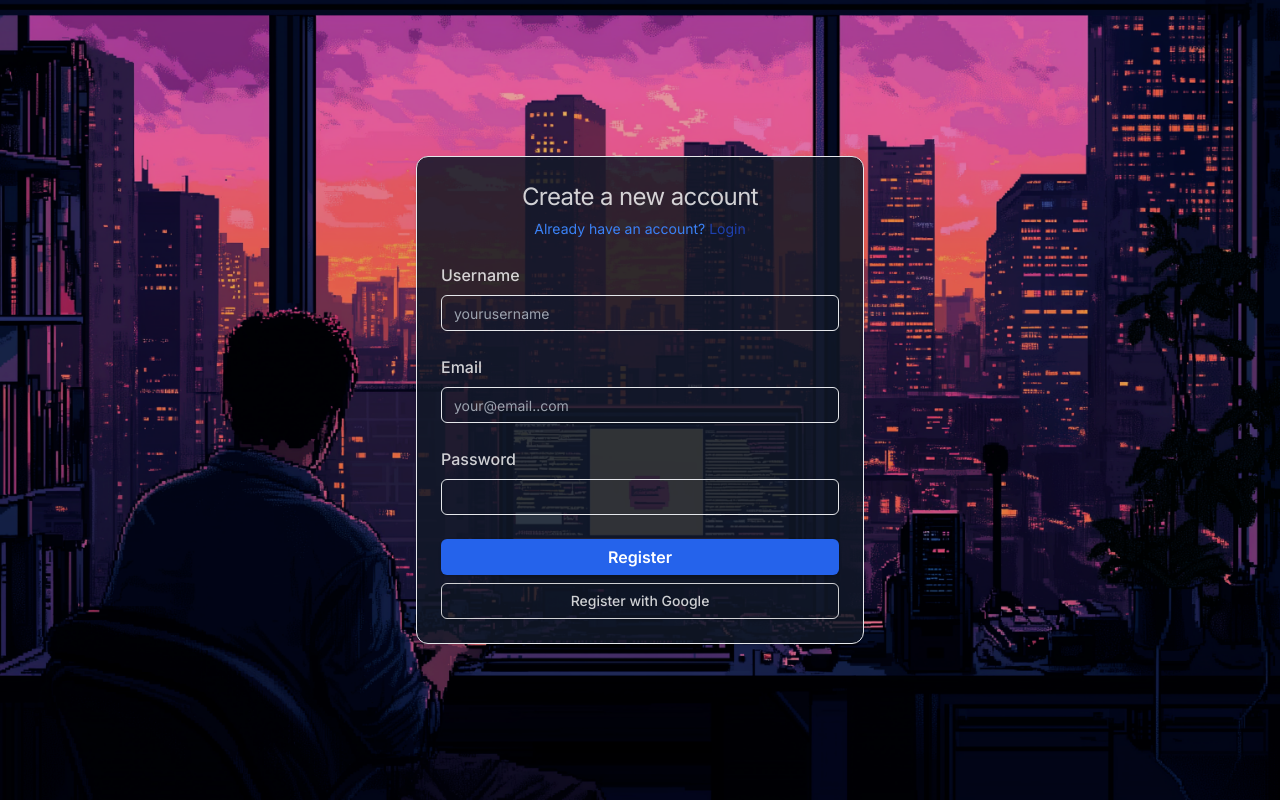
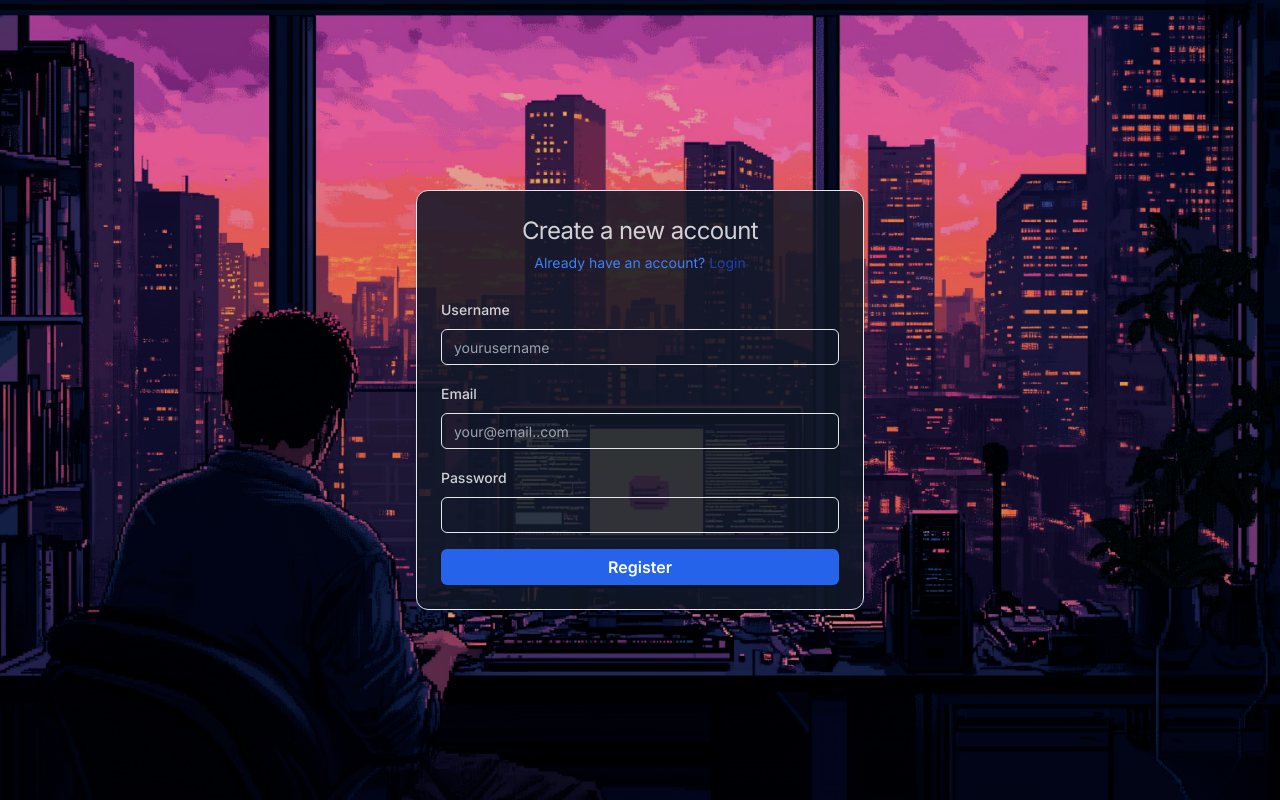
Before and after one commit to Silaenn/MyTodoApp, a Next.js app: page /register in a window 1280 px wide. Built offline with nearby package versions, Linux system fonts and the light colour scheme.

Commit message:
delete aut gugel and add api auth

```diff
--- a/src/app/layout.tsx
+++ b/src/app/layout.tsx
@@ -1,6 +1,6 @@
 "use client";
 
-import { Inter, Poppins, Roboto_Mono } from "next/font/google";
+import { Inter } from "next/font/google";
 import "./globals.css";
 import Dashboard from "@/components/Dashboard";
 import Header from "@/components/Header";
@@ -18,7 +18,10 @@ export default function RootLayout({
   const isLoginOrRegister = pathname === "/login" || pathname === "/register";
   return (
     <html lang="en">
-      <body className={`${inter.className} text-white min-h-screen flex`}>
+      <body
+        className={`${inter.className} text-white min-h-screen flex`}
+        suppressHydrationWarning
+      >
         {!isLoginOrRegister && <Dashboard />}
         <div
           className={`flex-1 ${
--- a/src/components/AuthForm.tsx
+++ b/src/components/AuthForm.tsx
@@ -5,19 +5,84 @@ import {
   Card,
   CardContent,
   CardDescription,
-  CardFooter,
   CardHeader,
   CardTitle,
 } from "@/components/ui/card";
 import { Input } from "@/components/ui/input";
-import { Label } from "@/components/ui/label";
+import {
+  Form,
+  FormControl,
+  FormField,
+  FormItem,
+  FormLabel,
+  FormMessage,
+} from "@/components/ui/form";
 import { Button } from "./ui/button";
 import Link from "next/link";
-import { usePathname } from "next/navigation";
+import { usePathname, useRouter } from "next/navigation";
+import { useForm } from "react-hook-form";
+import {
+  LoginFormData,
+  loginSchema,
+  RegisterFormData,
+  registerSchema,
+} from "@/lib/validation";
+import { zodResolver } from "@hookform/resolvers/zod";
 
 const AuthForm = () => {
+  const router = useRouter();
   const pathname = usePathname();
   const isLogin = pathname === "/login";
+
+  const loginForm = useForm<LoginFormData>({
+    resolver: zodResolver(loginSchema),
+    defaultValues: { email: "", password: "" },
+  });
+
+  const registerForm = useForm<RegisterFormData>({
+    resolver: zodResolver(registerSchema),
+    defaultValues: { email: "", username: "", password: "" },
+  });
+
+  const onLoginSubmit = async (data: LoginFormData) => {
+    try {
+      const res = await fetch("api/auth/login", {
+        method: "POST",
+        headers: { "Content-Type": "application/json" },
+        body: JSON.stringify(data),
+      });
+      const result = await res.json();
+      if (!res.ok) throw new Error(result.error);
+      router.push("/");
+    } catch (error: unknown) {
+      if (error instanceof Error) {
+        loginForm.setError("root", { message: error.message });
+      } else {
+        loginForm.setError("root", { message: "Something went wrong" });
+      }
+    }
+  };
+
+  const onRegisterSubmit = async (data: RegisterFormData) => {
+    try {
+      const res = await fetch("api/auth/register", {
+        method: "POST",
+        headers: { "Content-Type": "application/json" },
+        body: JSON.stringify(data),
+      });
+
+      const result = await res.json();
+      if (!res.ok) throw new Error(result.error);
+      router.push("/login");
+    } catch (error: unknown) {
+      if (error instanceof Error) {
+        registerForm.setError("root", { message: error.message });
+      } else {
+        registerForm.setError("root", { message: "Something went wrong" });
+      }
+    }
+  };
+
   return (
     <>
       <Card className=" text-white/80 sm:mx-auto sm:w-full sm:max-w-md bg-form">
@@ -44,67 +109,139 @@ const AuthForm = () => {
           </CardDescription>
         </CardHeader>
         <CardContent>
-          <form>
-            <div className="flex flex-col gap-6">
-              {!isLogin && (
-                <div className="grid gap-2">
-                  <Label htmlFor="email" className="text-base">
-                    Username
-                  </Label>
+          {isLogin ? (
+            <Form {...loginForm}>
+              <form
+                onSubmit={loginForm.handleSubmit(onLoginSubmit)}
+                className="space-y-4"
+              >
+                <FormField
+                  control={loginForm.control}
+                  name="email"
+                  render={({ field }) => (
+                    <FormItem>
+                      <FormLabel>Email</FormLabel>
+                      <FormControl>
                         <Input
-                    id="username"
-                    type="text"
-                    placeholder="yourusername"
-                    required
+                          placeholder="your@email..com"
+                          {...field}
                           className="text-base focus-visible:ring-0 focus-visible:ring-offset-0"
                         />
-                </div>
+                      </FormControl>
+                      <FormMessage />
+                    </FormItem>
                   )}
-              <div className="grid gap-2">
-                <Label htmlFor="email" className="text-base">
-                  Email
-                </Label>
-                <Input
-                  id="email"
-                  type="email"
-                  placeholder="your@email..com"
-                  required
-                  className="text-base focus-visible:ring-0 focus-visible:ring-offset-0"
                 />
-              </div>
-              <div className="grid gap-2">
-                <div className="flex items-center">
-                  <Label htmlFor="password" className="text-base">
-                    Password
-                  </Label>
-                  {isLogin && (
-                    <a
+                <FormField
+                  control={loginForm.control}
+                  name="password"
+                  render={({ field }) => (
+                    <FormItem>
+                      <div className="flex items-center justify-between">
+                        <FormLabel>Password</FormLabel>
+                        <Link
                           href="#"
                           className="ml-auto inline-block text-sm underline-offset-4 hover:underline"
                         >
                           Forgot your password?
-                    </a>
+                        </Link>
+                      </div>
+                      <FormControl>
+                        <Input
+                          type="password"
+                          {...field}
+                          className="text-base focus-visible:ring-0 focus-visible:ring-offset-0"
+                        />
+                      </FormControl>
+                      <FormMessage />
+                    </FormItem>
                   )}
-                </div>
-                <Input id="password" type="password" required />
-              </div>
-            </div>
-          </form>
-        </CardContent>
-        <CardFooter className="flex-col gap-2">
+                />
+                {loginForm.formState.errors.root && (
+                  <p className="text-red-500 text-sm">
+                    {loginForm.formState.errors.root.message}
+                  </p>
+                )}
                 <Button
                   type="submit"
                   className="w-full bg-[#2563EB] hover:bg-[#1E40AF] text-white text-base font-semibold"
                 >
-            {!isLogin ? "Register" : "Login"}
+                  Login
                 </Button>
+              </form>
+            </Form>
+          ) : (
+            <Form {...registerForm}>
+              <form
+                onSubmit={registerForm.handleSubmit(onRegisterSubmit)}
+                className="space-y-4"
+              >
+                <FormField
+                  control={registerForm.control}
+                  name="username"
+                  render={({ field }) => (
+                    <FormItem>
+                      <FormLabel>Username</FormLabel>
+                      <FormControl>
+                        <Input
+                          placeholder="yourusername"
+                          {...field}
+                          className="text-base focus-visible:ring-0 focus-visible:ring-offset-0"
+                        />
+                      </FormControl>
+                      <FormMessage />
+                    </FormItem>
+                  )}
+                />
+                <FormField
+                  control={registerForm.control}
+                  name="email"
+                  render={({ field }) => (
+                    <FormItem>
+                      <FormLabel>Email</FormLabel>
+                      <FormControl>
+                        <Input
+                          placeholder="your@email..com"
+                          {...field}
+                          className="text-base focus-visible:ring-0 focus-visible:ring-offset-0"
+                        />
+                      </FormControl>
+                      <FormMessage />
+                    </FormItem>
+                  )}
+                />
+                <FormField
+                  control={registerForm.control}
+                  name="password"
+                  render={({ field }) => (
+                    <FormItem>
+                      <FormLabel>Password</FormLabel>
+                      <FormControl>
+                        <Input
+                          type="password"
+                          {...field}
+                          className="text-base focus-visible:ring-0 focus-visible:ring-offset-0"
+                        />
+                      </FormControl>
+                      <FormMessage />
+                    </FormItem>
+                  )}
+                />
+                {registerForm.formState.errors.root && (
+                  <p className="text-red-500 text-sm">
+                    {registerForm.formState.errors.root.message}
+                  </p>
+                )}
                 <Button
-            variant="outline"
-            className="w-full border-white/80 font-[var(--font-code)] text-sm font-medium"
+                  type="submit"
+                  className="w-full bg-[#2563EB] hover:bg-[#1E40AF] text-white text-base font-semibold"
                 >
-            {!isLogin ? "Register with Google" : "Login with Google"}
+                  Register
                 </Button>
-        </CardFooter>
+              </form>
+            </Form>
+          )}
+        </CardContent>
       </Card>
     </>
   );
--- a/src/components/Header.tsx
+++ b/src/components/Header.tsx
@@ -1,7 +1,6 @@
 import React from "react";
 import { Input } from "@/components/ui/input";
-import { Button } from "@/components/ui/button";
-import { Plus, SearchIcon } from "lucide-react";
+import { SearchIcon } from "lucide-react";
 import { usePathname } from "next/navigation";
 import { DialogDemo } from "./Dialog";
 
--- /dev/null
+++ b/src/lib/supabase.ts
@@ -0,0 +1,17 @@
+import { createClient } from "@supabase/supabase-js";
+
+export const supabaseClient = createClient(
+  process.env.NEXT_PUBLIC_SUPABASE_URL!,
+  process.env.NEXT_PUBLIC_SUPABASE_ANON_KEY!
+);
+
+export const supabaseServer = createClient(
+  process.env.NEXT_PUBLIC_SUPABASE_URL!,
+  process.env.SUPABASE_SERVICE_ROLE_KEY!,
+  {
+    auth: {
+      autoRefreshToken: false,
+      persistSession: false,
+    },
+  }
+);
--- /dev/null
+++ b/src/lib/validation.ts
@@ -0,0 +1,15 @@
+import { z } from "zod";
+
+export const loginSchema = z.object({
+  email: z.string().email("Email tidak valid").min(1, "Email diperlukan"),
+  password: z.string().min(6, "Password minimal 6 karakter"),
+});
+
+export const registerSchema = z.object({
+  email: z.string().email("Email tidak valid").min(1, "Email diperlukan"),
+  password: z.string().min(6, "Password minimal 6 karakter"),
+  username: z.string().min(3, "Username minimal 3 karakter"),
+});
+
+export type LoginFormData = z.infer<typeof loginSchema>;
+export type RegisterFormData = z.infer<typeof registerSchema>;
```
Also changed, not shown: src/app/api/auth/login/route.ts (added, +31 -0 lines), src/app/api/auth/register/route.ts (added, +34 -0 lines). Lines whose indentation alone changed are shown as unchanged.
